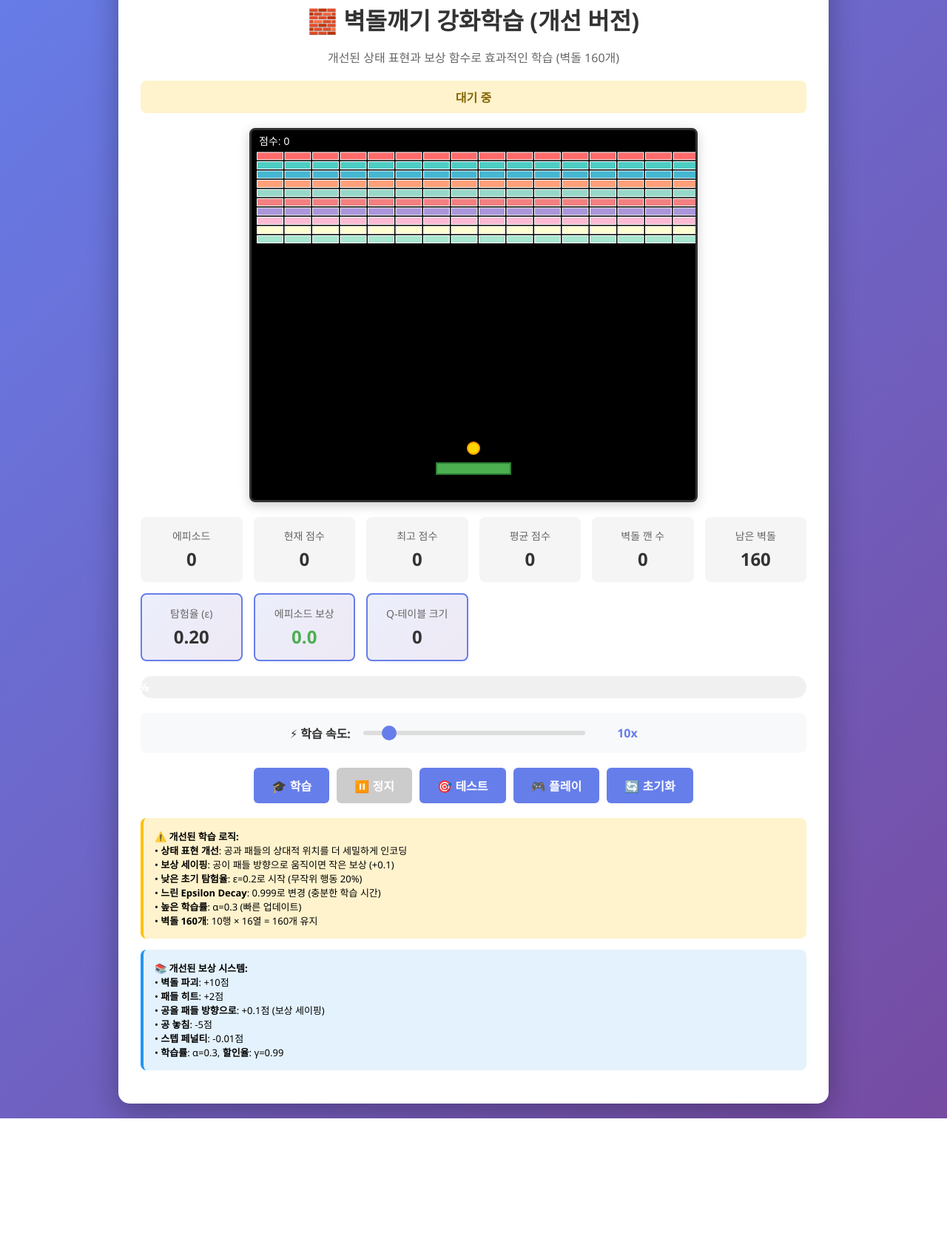
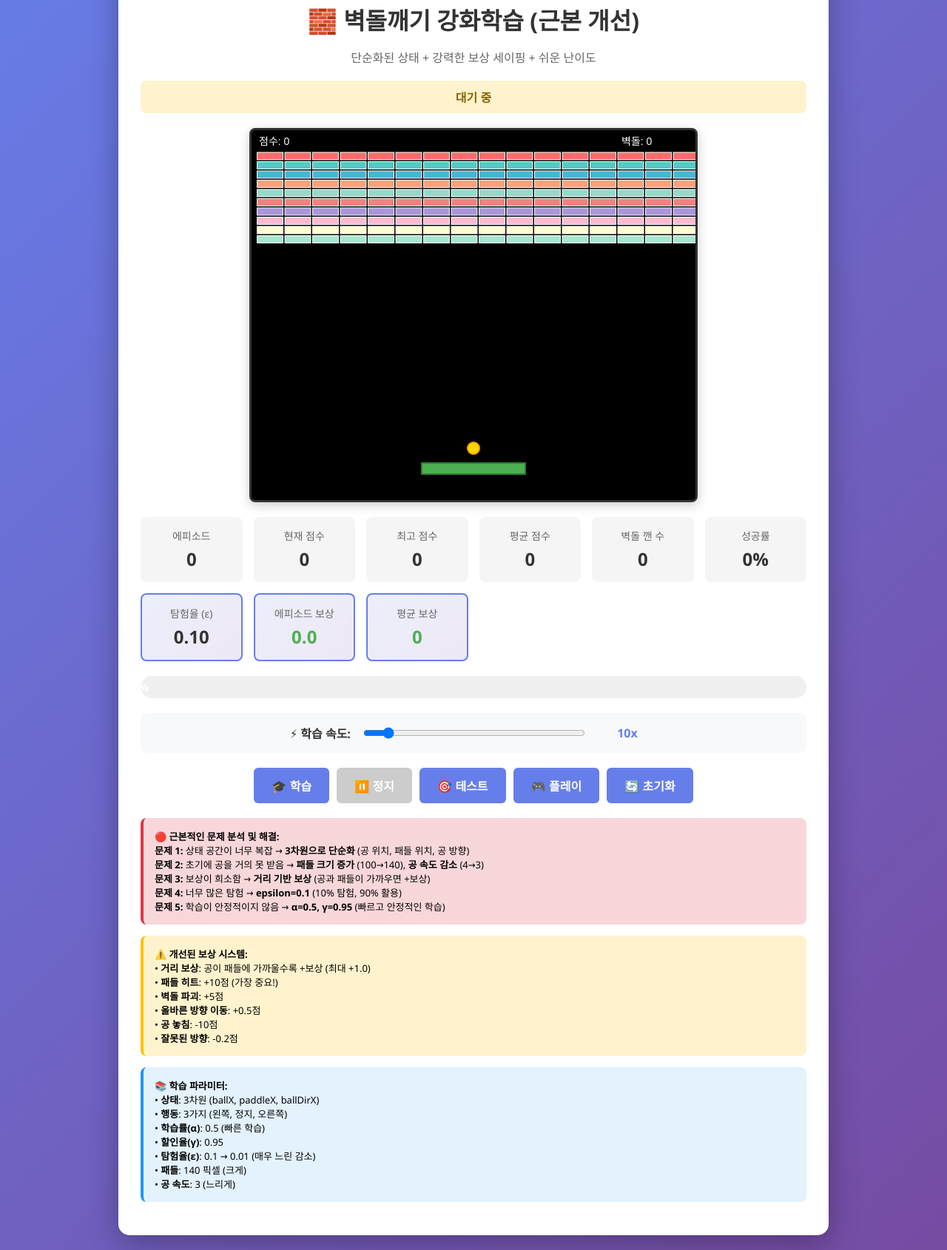
Before and after one commit to HSH88888/grid, a plain HTML site: page breakout_rl.html in a window 1280 px wide. Shown: the part 132-1822 px from the top of the page at 74% size. Before the commit the page ends 1644 px from the top, so only its background shows below. Drawn offline with Linux system fonts and the light colour scheme.

Commit message:
Update breakout_rl.html

```diff
--- a/breakout_rl.html
+++ b/breakout_rl.html
@@ -4,7 +4,7 @@
 <head>
     <meta charset="UTF-8">
     <meta name="viewport" content="width=device-width, initial-scale=1.0, maximum-scale=1.0, user-scalable=no">
-    <title>벽돌깨기 강화학습 - 개선 버전</title>
+    <title>벽돌깨기 강화학습 - 근본 개선</title>
     <style>
         body {
             font-family: 'Segoe UI', Tahoma, Geneva, Verdana, sans-serif;
@@ -160,6 +160,15 @@
             font-size: 13px;
         }
 
+        .critical {
+            background: #f8d7da;
+            padding: 15px;
+            border-radius: 8px;
+            margin: 15px 0;
+            border-left: 4px solid #dc3545;
+            font-size: 13px;
+        }
+
         .progress-bar {
             width: 100%;
             height: 30px;
@@ -220,30 +229,6 @@
         input[type="range"] {
             width: 300px;
             max-width: 100%;
-            height: 6px;
-            border-radius: 3px;
-            background: #ddd;
-            outline: none;
-            -webkit-appearance: none;
-        }
-
-        input[type="range"]::-webkit-slider-thumb {
-            -webkit-appearance: none;
-            appearance: none;
-            width: 20px;
-            height: 20px;
-            border-radius: 50%;
-            background: #667eea;
-            cursor: pointer;
-        }
-
-        input[type="range"]::-moz-range-thumb {
-            width: 20px;
-            height: 20px;
-            border-radius: 50%;
-            background: #667eea;
-            cursor: pointer;
-            border: none;
         }
 
         .speed-value {
@@ -277,11 +262,6 @@
             touch-action: none;
         }
 
-        .touch-btn:active {
-            background: #5568d3;
-            transform: scale(0.95);
-        }
-
         @media (max-width: 768px) {
             .stats {
                 grid-template-columns: repeat(2, 1fr);
@@ -296,8 +276,8 @@
     <div class="container">
         <a href="index.html" class="back-button">← 메인으로</a>
 
-        <h1>🧱 벽돌깨기 강화학습 (개선 버전)</h1>
-        <p class="subtitle">개선된 상태 표현과 보상 함수로 효과적인 학습 (벽돌 160개)</p>
+        <h1>🧱 벽돌깨기 강화학습 (근본 개선)</h1>
+        <p class="subtitle">단순화된 상태 + 강력한 보상 세이핑 + 쉬운 난이도</p>
 
         <div id="modeIndicator" class="mode-indicator">대기 중</div>
 
@@ -332,20 +312,20 @@
                 <div class="stat-value" id="bricksHit">0</div>
             </div>
             <div class="stat-box">
-                <div class="stat-label">남은 벽돌</div>
-                <div class="stat-value" id="bricksLeft">160</div>
+                <div class="stat-label">성공률</div>
+                <div class="stat-value" id="successRate">0%</div>
             </div>
             <div class="stat-box highlight">
                 <div class="stat-label">탐험율 (ε)</div>
-                <div class="stat-value" id="epsilonValue">0.20</div>
+                <div class="stat-value" id="epsilonValue">0.10</div>
             </div>
             <div class="stat-box highlight">
                 <div class="stat-label">에피소드 보상</div>
                 <div class="stat-value" id="episodeReward">0</div>
             </div>
             <div class="stat-box highlight">
-                <div class="stat-label">Q-테이블 크기</div>
-                <div class="stat-value" id="qTableSize">0</div>
+                <div class="stat-label">평균 보상</div>
+                <div class="stat-value" id="avgReward">0</div>
             </div>
         </div>
 
@@ -369,24 +349,34 @@
             <button id="resetBtn" onclick="resetGame()">🔄 초기화</button>
         </div>
 
+        <div class="critical">
+            <strong>🔴 근본적인 문제 분석 및 해결:</strong><br>
+            <strong>문제 1:</strong> 상태 공간이 너무 복잡 → <strong>3차원으로 단순화</strong> (공 위치, 패들 위치, 공 방향)<br>
+            <strong>문제 2:</strong> 초기에 공을 거의 못 받음 → <strong>패들 크기 증가</strong> (100→140), <strong>공 속도 감소</strong> (4→3)<br>
+            <strong>문제 3:</strong> 보상이 희소함 → <strong>거리 기반 보상</strong> (공과 패들이 가까우면 +보상)<br>
+            <strong>문제 4:</strong> 너무 많은 탐험 → <strong>epsilon=0.1</strong> (10% 탐험, 90% 활용)<br>
+            <strong>문제 5:</strong> 학습이 안정적이지 않음 → <strong>α=0.5, γ=0.95</strong> (빠르고 안정적인 학습)
+        </div>
+
         <div class="warning">
-            <strong>⚠️ 개선된 학습 로직:</strong><br>
-            • <strong>상태 표현 개선</strong>: 공과 패들의 상대적 위치를 더 세밀하게 인코딩<br>
-            • <strong>보상 세이핑</strong>: 공이 패들 방향으로 움직이면 작은 보상 (+0.1)<br>
-            • <strong>낮은 초기 탐험율</strong>: ε=0.2로 시작 (무작위 행동 20%)<br>
-            • <strong>느린 Epsilon Decay</strong>: 0.999로 변경 (충분한 학습 시간)<br>
-            • <strong>높은 학습률</strong>: α=0.3 (빠른 업데이트)<br>
-            • <strong>벽돌 160개</strong>: 10행 × 16열 = 160개 유지
+            <strong>⚠️ 개선된 보상 시스템:</strong><br>
+            • <strong>거리 보상</strong>: 공이 패들에 가까울수록 +보상 (최대 +1.0)<br>
+            • <strong>패들 히트</strong>: +10점 (가장 중요!)<br>
+            • <strong>벽돌 파괴</strong>: +5점<br>
+            • <strong>올바른 방향 이동</strong>: +0.5점<br>
+            • <strong>공 놓침</strong>: -10점<br>
+            • <strong>잘못된 방향</strong>: -0.2점
         </div>
 
         <div class="info">
-            <strong>📚 개선된 보상 시스템:</strong><br>
-            • <strong>벽돌 파괴</strong>: +10점<br>
-            • <strong>패들 히트</strong>: +2점<br>
-            • <strong>공을 패들 방향으로</strong>: +0.1점 (보상 세이핑)<br>
-            • <strong>공 놓침</strong>: -5점<br>
-            • <strong>스텝 페널티</strong>: -0.01점<br>
-            • <strong>학습률</strong>: α=0.3, <strong>할인율</strong>: γ=0.99
+            <strong>📚 학습 파라미터:</strong><br>
+            • <strong>상태</strong>: 3차원 (ballX, paddleX, ballDirX)<br>
+            • <strong>행동</strong>: 3가지 (왼쪽, 정지, 오른쪽)<br>
+            • <strong>학습률(α)</strong>: 0.5 (빠른 학습)<br>
+            • <strong>할인율(γ)</strong>: 0.95<br>
+            • <strong>탐험율(ε)</strong>: 0.1 → 0.01 (매우 느린 감소)<br>
+            • <strong>패들</strong>: 140 픽셀 (크게)<br>
+            • <strong>공 속도</strong>: 3 (느리게)
         </div>
     </div>
 
@@ -411,17 +401,18 @@
         window.addEventListener('resize', resizeCanvas);
         resizeCanvas();
 
-        // 게임 설정 - 벽돌 160개 유지
-        const PADDLE_WIDTH = 100;
+        // 게임 설정 - 쉽게 조정
+        const PADDLE_WIDTH = 140;  // 100 → 140 (크게)
         const PADDLE_HEIGHT = 15;
         const BALL_RADIUS = 8;
-        const BRICK_ROWS = 10;      // 160개 유지
-        const BRICK_COLS = 16;      // 10 × 16 = 160
+        const BRICK_ROWS = 10;
+        const BRICK_COLS = 16;
         const BRICK_WIDTH = 35;
         const BRICK_HEIGHT = 10;
         const BRICK_PADDING = 2.5;
         const BRICK_OFFSET_TOP = 30;
         const BRICK_OFFSET_LEFT = 7.5;
+        const BALL_SPEED = 3;  // 4 → 3 (느리게)
 
         let paddle = {
             x: canvas.width / 2 - PADDLE_WIDTH / 2,
@@ -432,8 +423,8 @@
         let ball = {
             x: canvas.width / 2,
             y: canvas.height - 70,
-            dx: 4,
-            dy: -4,
+            dx: BALL_SPEED,
+            dy: -BALL_SPEED,
             radius: BALL_RADIUS
         };
         let bricks = [];
@@ -442,22 +433,25 @@
         let bestScore = 0;
         let totalScore = 0;
         let episodeReward = 0;
+        let totalReward = 0;
         let bricksHit = 0;
         let totalBricksHit = 0;
+        let successCount = 0;  // 패들로 받은 횟수
         let isTraining = false;
         let isTesting = false;
         let isManual = false;
         let gameLoop = null;
         let speedMultiplier = 10;
         let stepCount = 0;
+        let frameCount = 0;  // 렌더링용
 
         let qTable = {};
         const ACTIONS = [-1, 0, 1];
-        const alpha = 0.3;
-        const gamma = 0.99;
-        let epsilon = 0.2;
-        const epsilonMin = 0.05;
-        const epsilonDecay = 0.999;
+        const alpha = 0.5;    // 학습률 증가
+        const gamma = 0.95;   // 할인율
+        let epsilon = 0.1;    // 낮은 초기 탐험율
+        const epsilonMin = 0.01;
+        const epsilonDecay = 0.9995;  // 매우 느린 감소
 
         let rightPressed = false;
         let leftPressed = false;
@@ -525,27 +519,18 @@
             }
         }
 
-        // 개선된 상태 표현
+        // 단순화된 상태 표현 (3차원)
         function getState() {
-            // 공과 패들의 상대적 x 위치
-            const relativeX = Math.floor((ball.x - paddle.x) / 20);
+            // 공의 x 위치 (10구간)
+            const ballX = Math.floor(ball.x / 60);
 
-            // 공의 절대 x 위치 구간
-            const ballXZone = Math.floor(ball.x / 150);
-
-            // 공의 y 위치 구간
-            const ballYZone = Math.floor(ball.y / 100);
+            // 패들의 x 위치 (10구간)
+            const paddleX = Math.floor(paddle.x / 60);
 
             // 공의 x 방향
             const ballDirX = ball.dx > 0 ? 1 : 0;
 
-            // 공의 y 방향
-            const ballDirY = ball.dy > 0 ? 1 : 0;
-
-            // 패들 위치 구간
-            const paddleZone = Math.floor(paddle.x / 100);
-
-            return `${relativeX}_${ballXZone}_${ballYZone}_${ballDirX}_${ballDirY}_${paddleZone}`;
+            return `${ballX}-${paddleX}-${ballDirX}`;
         }
 
         function getQValue(state, action) {
@@ -645,8 +630,8 @@
                             ball.y > b.y && ball.y < b.y + BRICK_HEIGHT) {
                             ball.dy = -ball.dy;
                             b.status = 0;
-                            score += 10;
-                            reward = 10;
+                            score += 5;
+                            reward = 5;
                             bricksHit++;
                             totalBricksHit++;
                         }
@@ -665,16 +650,6 @@
             return true;
         }
 
-        function countRemainingBricks() {
-            let count = 0;
-            for (let r = 0; r < BRICK_ROWS; r++) {
-                for (let c = 0; c < BRICK_COLS; c++) {
-                    if (bricks[r][c].status === 1) count++;
-                }
-            }
-            return count;
-        }
-
         function draw() {
             ctx.fillStyle = '#000';
             ctx.fillRect(0, 0, canvas.width, canvas.height);
@@ -686,16 +661,15 @@
             ctx.fillStyle = '#fff';
             ctx.font = '14px Arial';
             ctx.fillText('점수: ' + score, 10, 20);
-
-            const remaining = countRemainingBricks();
-            document.getElementById('bricksLeft').textContent = remaining;
+            ctx.fillText('벽돌: ' + bricksHit, 500, 20);
         }
 
         function update() {
             const state = getState();
             let action = 0;
-            let reward = -0.01;  // 스텝 페널티
+            let reward = 0;
             stepCount++;
+            frameCount++;
 
             if (isManual) {
                 if (rightPressed && paddle.x < canvas.width - paddle.width) {
@@ -705,20 +679,29 @@
                 }
             } else if (isTraining || isTesting) {
                 action = chooseAction(state);
-                const moveAmount = action * 8;
+                const moveAmount = action * 10;  // 더 빠른 이동
                 paddle.x += moveAmount;
                 paddle.x = Math.max(0, Math.min(canvas.width - paddle.width, paddle.x));
 
-                // 보상 세이핑: 공이 패들 쪽으로 움직이는 방향 보상
-                const ballToPaddle = paddle.x + paddle.width / 2 - ball.x;
+                // 핵심: 거리 기반 보상 (공이 패들에 가까울수록 보상)
+                const distance = Math.abs(ball.x - (paddle.x + paddle.width / 2));
+                const maxDistance = canvas.width / 2;
+                const proximityReward = (1 - distance / maxDistance) * 0.5;  // 0~0.5
+                reward += proximityReward;
+
+                // 올바른 방향으로 움직이면 추가 보상
+                const ballToPaddle = (paddle.x + paddle.width / 2) - ball.x;
                 if ((action === -1 && ballToPaddle < 0) || (action === 1 && ballToPaddle > 0)) {
-                    reward += 0.1;
+                    reward += 0.5;
+                } else if (action !== 0) {
+                    reward -= 0.2;  // 잘못된 방향 페널티
                 }
             }
 
             ball.x += ball.dx;
             ball.y += ball.dy;
 
+            // 벽 충돌
             if (ball.x + ball.dx > canvas.width - ball.radius || ball.x + ball.dx < ball.radius) {
                 ball.dx = -ball.dx;
             }
@@ -726,18 +709,19 @@
                 ball.dy = -ball.dy;
             }
 
-            // 패들 충돌
+            // 패들 충돌 - 가장 중요한 보상!
             if (ball.y + ball.dy > paddle.y - ball.radius && ball.y < paddle.y + paddle.height) {
                 if (ball.x > paddle.x && ball.x < paddle.x + paddle.width) {
                     ball.dy = -ball.dy;
                     ball.y = paddle.y - ball.radius;
-                    reward += 2;
+                    reward += 10;  // 큰 보상
+                    successCount++;
                 }
             }
 
-            // 하단 경계
+            // 하단 경계 - 게임 오버
             if (ball.y + ball.radius > canvas.height) {
-                reward = -5;
+                reward = -10;  // 페널티
                 const nextState = getState();
                 if (isTraining) {
                     updateQValue(state, action, reward, nextState, true);
@@ -750,8 +734,9 @@
             const brickReward = collisionDetection();
             reward += brickReward;
 
+            // 게임 클리어 또는 타임아웃
             if (checkGameClear() || stepCount > 10000) {
-                if (checkGameClear()) reward += 100;  // 게임 클리어 보상
+                if (checkGameClear()) reward += 100;
                 const nextState = getState();
                 if (isTraining) {
                     updateQValue(state, action, reward, nextState, true);
@@ -767,12 +752,17 @@
             }
 
             episodeReward += reward;
-            draw();
+
+            // 렌더링 최적화: 매 프레임이 아닌 일정 간격으로만 그리기
+            if (frameCount % Math.max(1, Math.floor(speedMultiplier / 10)) === 0) {
+                draw();
+            }
         }
 
         function endEpisode() {
             episode++;
             totalScore += score;
+            totalReward += episodeReward;
             bestScore = Math.max(bestScore, score);
 
             if (isTraining && epsilon > epsilonMin) {
@@ -795,12 +785,13 @@
             paddle.y = canvas.height - 50;
             ball.x = canvas.width / 2;
             ball.y = canvas.height - 70;
-            ball.dx = (Math.random() > 0.5 ? 1 : -1) * 4;
-            ball.dy = -4;
+            ball.dx = (Math.random() > 0.5 ? 1 : -1) * BALL_SPEED;
+            ball.dy = -BALL_SPEED;
             score = 0;
             bricksHit = 0;
             episodeReward = 0;
             stepCount = 0;
+            frameCount = 0;
             initBricks();
         }
 
@@ -811,12 +802,20 @@
             const avgScore = episode > 0 ? Math.round(totalScore / episode) : 0;
             document.getElementById('avgScore').textContent = avgScore;
             document.getElementById('bricksHit').textContent = totalBricksHit;
+
+            const successRate = episode > 0 ? Math.round((successCount / episode) * 100) : 0;
+            document.getElementById('successRate').textContent = successRate + '%';
+
             document.getElementById('epsilonValue').textContent = epsilon.toFixed(2);
-            document.getElementById('qTableSize').textContent = Object.keys(qTable).length;
 
             const rewardEl = document.getElementById('episodeReward');
             rewardEl.textContent = episodeReward.toFixed(1);
             rewardEl.className = 'stat-value ' + (episodeReward >= 0 ? 'positive' : 'negative');
+
+            const avgReward = episode > 0 ? (totalReward / episode).toFixed(1) : 0;
+            const avgRewardEl = document.getElementById('avgReward');
+            avgRewardEl.textContent = avgReward;
+            avgRewardEl.className = 'stat-value ' + (avgReward >= 0 ? 'positive' : 'negative');
 
             const progress = Math.min(100, Math.round((episode / 500) * 100));
             document.getElementById('progressBar').style.width = progress + '%';
@@ -900,11 +899,14 @@
             score = 0;
             bestScore = 0;
             totalScore = 0;
+            totalReward = 0;
             episodeReward = 0;
             bricksHit = 0;
             totalBricksHit = 0;
+            successCount = 0;
             stepCount = 0;
-            epsilon = 0.2;
+            frameCount = 0;
+            epsilon = 0.1;
 
             document.getElementById('trainBtn').disabled = false;
             document.getElementById('stopBtn').disabled = true;
```
